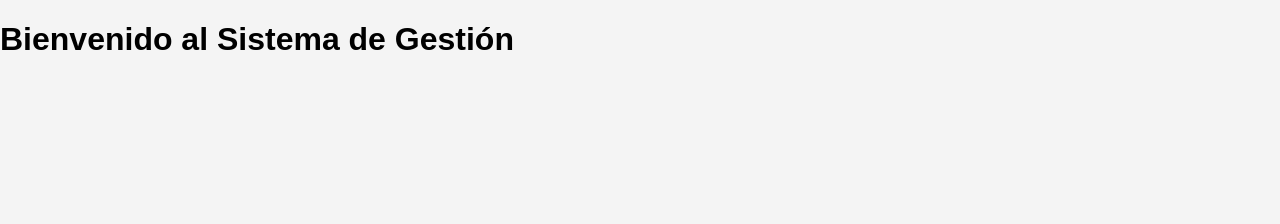
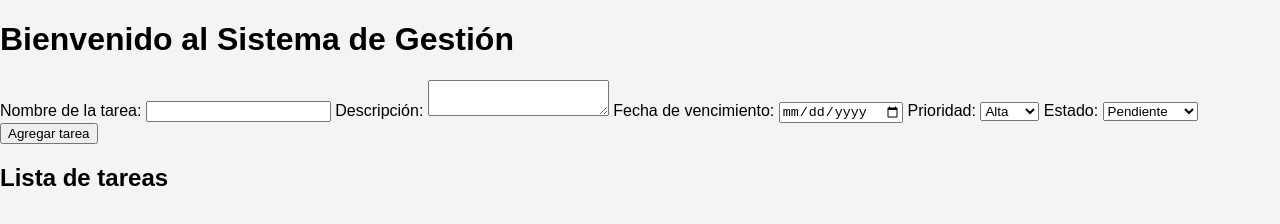
Before and after one commit to XavierEGC/sistema-gestion, a plain HTML site: page index.html in a window 1280 px wide. Drawn offline with Linux system fonts and the light colour scheme.

Commit message:
index.html

```diff
--- a/index.html
+++ b/index.html
@@ -8,6 +8,39 @@
 </head>
 <body>
     <h1>Bienvenido al Sistema de Gestión</h1>
+
+    <form id="task-form">
+        <label for="task-name">Nombre de la tarea:</label>
+        <input type="text" id="task-name" name="task-name" required>
+
+        <label for="task-desc">Descripción:</label>
+        <textarea id="task-desc" name="task-desc" required></textarea>
+
+        <label for="task-date">Fecha de vencimiento:</label>
+        <input type="date" id="task-date" name="task-date" required>
+
+        <label for="task-priority">Prioridad:</label>
+        <select id="task-priority" name="task-priority" required>
+            <option value="alta">Alta</option>
+            <option value="media">Media</option>
+            <option value="baja">Baja</option>
+        </select>
+
+        <label for="task-status">Estado:</label>
+        <select id="task-status" name="task-status" required>
+            <option value="pendiente">Pendiente</option>
+            <option value="en-progreso">En progreso</option>
+            <option value="completada">Completada</option>
+        </select>
+
+        <button type="submit">Agregar tarea</button>
+    </form>
+
+    <section id="task-list">
+        <h2>Lista de tareas</h2>
+        <ul id="tasks"></ul>
+    </section>
+
     <script src="script.js"></script>
 </body>
 </html>
```
